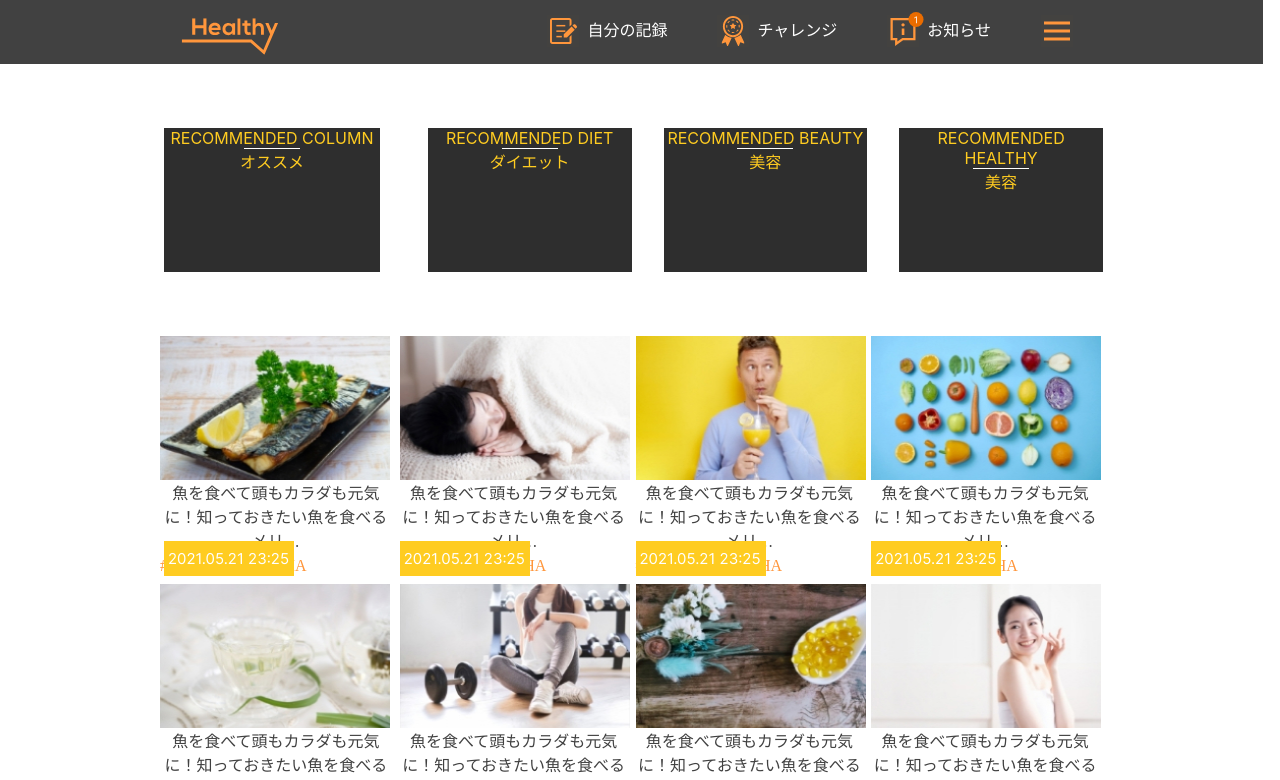
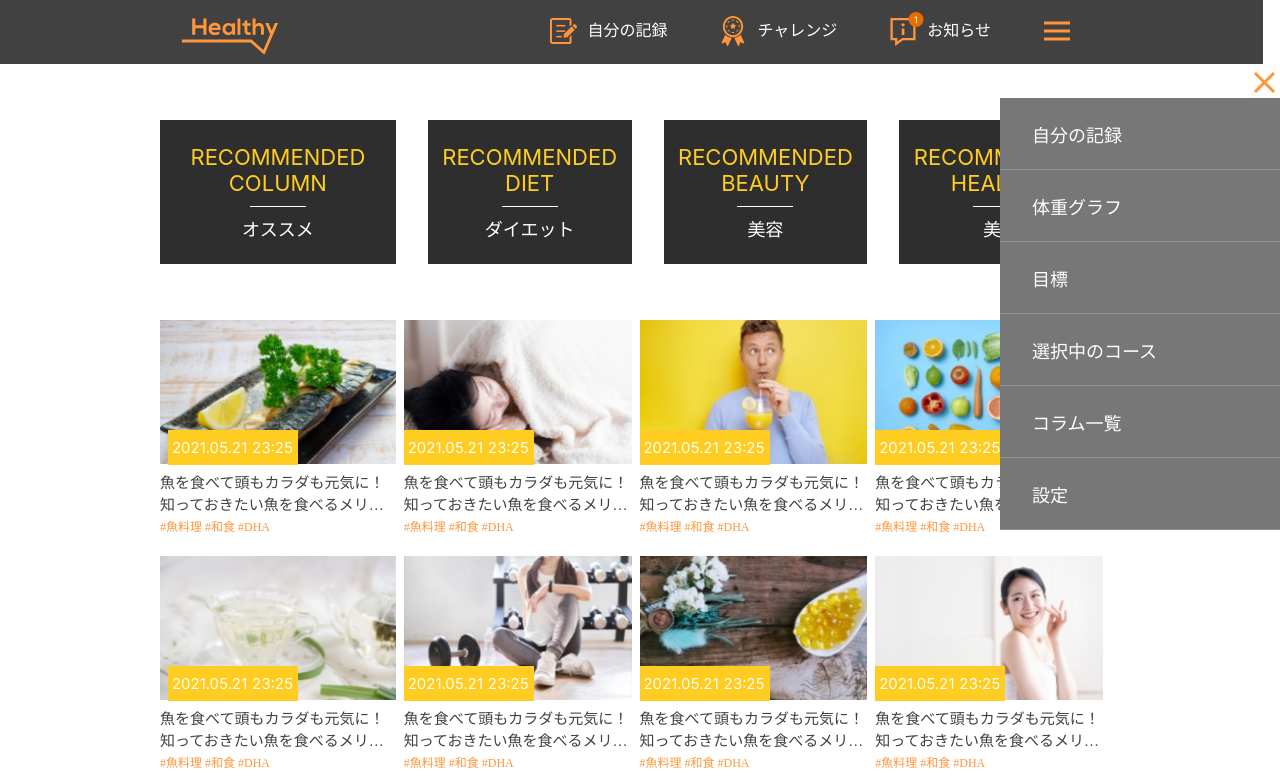
Before and after one commit to Nolking/healthy-app, a React (Create React App) app: page /menu in a window 1280 px wide. Shown: the top 780 px of the page. Built offline with nearby package versions, Linux system fonts and the light colour scheme; a web font is replaced by a local one.

Commit message:
complete all pages add menu extension

```diff
--- a/src/Components/Header.tsx
+++ b/src/Components/Header.tsx
@@ -1,15 +1,19 @@
 import React from "react";
 import { Router, Link } from "react-router-dom";
-import "../styles/components/header.scss"
+import "../styles/components/header.scss";
+import MenuExtension from "./MenuExtension";
 
 const Header = function() {
+    const handleMenuExtension = () : void=> {
+
+    }
 
     return (
         <header className="page-header">
             <ul>
                 <li className="app-logo clickable"><Link  to="/" ><div > </div></Link></li>
                 <li className="menu-item">
-                    <div className="menu-logo icon-menu"></div>
+                    <div className="menu-logo icon-menu" onClick={handleMenuExtension}></div>
                 </li>
                 <li className="menu-item">
                     <Link to="/exercise">
@@ -29,7 +33,7 @@ const Header = function() {
                     </Link></li>
 
             </ul>
-
+            <MenuExtension ></MenuExtension>
         </header>
     )
 }
--- /dev/null
+++ b/src/Components/MenuExtension.tsx
@@ -0,0 +1,27 @@
+import React from "react";
+import { Link } from "react-router-dom";
+import "../styles/components/menuExtension.scss"
+
+type Props = {
+    className?: string,
+}
+
+const MenuExtension = ({className} : Props) => {
+    const handleClose = () => {
+
+    }
+    return (<React.Fragment>
+    <div className="menu-extension hiragino">
+        <span className="icon-close" onClick={handleClose}></span>
+        <div><Link to={"/"}>自分の記録</Link></div>
+        <div>体重グラフ</div>
+        <div>目標</div>
+        <div>選択中のコース</div>
+        <div><Link to={"/"}>コラム一覧</Link></div>
+        <div>設定</div>
+    </div>
+    <div className="menu-extension-overlay"></div>
+    </React.Fragment>)
+}
+
+export default MenuExtension;
--- a/src/Pages/ServicePage/DietPage.tsx
+++ b/src/Pages/ServicePage/DietPage.tsx
@@ -106,7 +106,7 @@ const DietPage = ({recordsPerPage} : Props) => {
                         <div className="hex-icon icon-cup"></div><div  className="hex-icon-text">Snack</div>
                     </li>
                 </ul>
-                <PhotoRecordList cols={4}>
+                <PhotoRecordList cols={4} className="meal-list">
                     {dietData.slice(0, visibleRecords).map((record) => (
                         <div className="list-element">
                         <PhotoRecord
--- a/src/Pages/ServicePage/MenuPage.tsx
+++ b/src/Pages/ServicePage/MenuPage.tsx
@@ -21,7 +21,7 @@ const MenuPage = function({recordsPerPage} : Props) {
                         <div className="list-element-content bg-dark-600">
                             <div>{data.title}</div>
                             <div className="white-line-56px"></div>
-                            <div>{data.name}</div>
+                            <div className="color-light hiragino">{data.name}</div>
                         </div>
                     </div>))}
                 </PhotoRecordList>
@@ -29,7 +29,7 @@ const MenuPage = function({recordsPerPage} : Props) {
                     {columnData.slice(0, visibleRecords).map((record) => (
                         <div className="list-element">
                             <PhotoRecord
-                                imgW={230}
+                                imgW={234}
                                 imgH={144}
                                 imageSrc={record.imageSrc}
                                 date={record.date}
--- a/src/styles/components/listRecord.scss
+++ b/src/styles/components/listRecord.scss
@@ -12,7 +12,7 @@
 
     .record-image {width: 234px; height: 234px;}
     .list-element {position: relative; padding: 8px 4px 0 4px;}
-    .list-element--details { text-align: left; font-size: 15px; width: 130px; padding: 8px 0px 8px 4px; position: absolute; left: 4px; bottom: 0; background-color: colors.$primary-300; color: colors.$light}
+    .list-element--details { text-align: left; font-size: 15px; width: 130px; padding: 8px 0px 8px 4px; background-color: colors.$primary-300; color: colors.$light}
 }
 .record-filter-area { padding: 25px 30px;
     display: inline-block;
--- /dev/null
+++ b/src/styles/components/menuExtension.scss
@@ -0,0 +1,20 @@
+.menu-extension-overlay {
+    position: fixed;
+    top: 0;
+    left: 0;
+    height: 100vh;
+    width: 100%;
+    background-color: rgba(0,0,0,0.5);
+    z-index: 0;
+    opacity: 0;
+    pointer-events: none;
+    transition: opacity 0.3s ease-in-out;
+}
+.menu-extension {width: 280px; z-index: 100; position: fixed; top: 98px; right: 0px;
+    .icon-close {display: inline-block; background: url("../../../public/images/icon_close.svg") no-repeat center;
+        width: 32px; height: 32px; position: absolute; right: 0px; top: -32px;}
+    div {height: 72px; width: 100%; background-color: #777777; color: white; padding: 23px 0 0 32px; font-size: 18px; text-align: left;
+    border-bottom: 1px solid rgba(255, 255, 255, 0.205); display: inline-block;
+        a { text-decoration: none; color: white;}
+    }
+}
--- a/src/styles/pages/dietPage.scss
+++ b/src/styles/pages/dietPage.scss
@@ -12,6 +12,13 @@
         position: relative; bottom: 50px;
     }
 }
+.meal-list {
+    .list-element--details {position: absolute; left: 0px; bottom: 0; }
+    .list-element {padding: 0px !important; margin-left: 8px; max-width: calc(25% - 8px);
+        &:nth-child(4n+1) {margin-left: 0;}
+    }
+
+}
 .diet-main-graph {
     width: utils.get-vw(740px); overflow: hidden; height: 300px; display: inline-block; position: absolute; right: 0;
     padding: 0px 40px 30px 20px; background-color: #2E2E2E;
--- a/src/styles/pages/exercisePage.scss
+++ b/src/styles/pages/exercisePage.scss
@@ -3,7 +3,7 @@
 @use "../utils" as utils;
 
 .list-element--exercise {
-    background-color: #FFCC21; position: relative; padding: 24px !important; flex-basis: utils.get-vw(288px) !important ;flex-direction: row; flex-wrap: wrap;
+    background-color: #FFCC21; position: relative; padding: 16px !important; flex-basis: utils.get-vw(287px) !important ;flex-direction: row; flex-wrap: wrap;
     justify-content: center; z-index: 0;
     img {opacity: 1; z-index: 1; position: absolute; }
     .image-title {position: absolute; top: 100px; text-align: center; width: 100%; font-family: fonts.$inter-Regular; font-weight: 400; font-size: 25px;
--- a/src/styles/pages/menuPage.scss
+++ b/src/styles/pages/menuPage.scss
@@ -2,22 +2,25 @@
 @use "../variables/colors" as colors;
 @use "../utils" as utils;
 
-#columnPage {
 
-}
-.white-line-56px {
-    height: 1px; width: utils.get-vw(56px); background-color: colors.$light;margin-left: calc(50% - 28px)
-  }
 .recommended-area { margin-top: 56px;
-    .list-element {padding-top: 0; padding-right: 0 !important; padding-left: 0; width: utils.get-vw(calc(847px/4)) !important;
-        +.list-element {padding-left: utils.get-vw(32px);}
-        &-content {width: utils.get-vw(216px); height: 144px;}
+    .list-element {padding: 0 0 0 32px !important; width: calc(25% - utils.get-vw(32px)) !important; display: block;
+        &:first-child {padding-left: 0 !important;}
+        &-content {width: 100%;height: 144px; padding: 24px 8px 8px 8px; font-size: 22px;
+            div:nth-child(3) {font-size: 18px;}
+        }
+        .white-line-56px {height: 1px; width: utils.get-vw(56px); background-color: colors.$light;margin-left: calc(50% - 28px);
+            margin-top: 10px; margin-bottom: 8px;}
+
     }
 }
 
 .activity-area { margin-top: 56px;
-    .list-element { flex-wrap: wrap; width: utils.get-vw(calc(919px/4)) !important;
-        img {width: utils.get-vw(230px); height: 144px;}
+    .list-element { flex-wrap: wrap;padding: 0 0 0 8px !important; width: calc(25% - utils.get-vw(8px)) !important; display: block;
+        img {width: 100%; height: 144px;}
         &:nth-child(4n+1) {padding-left: 0 !important;}
+        &--details {left: 8px; top: 110px; position: absolute;}
     }
+    &-content {text-align: left; font-size: 15px; line-height: 22px; margin-top: 8px;}
+    &-hashtag {text-align: left; font-size: 12px; line-height: 22px; margin-bottom: 18px;}
 }
```
